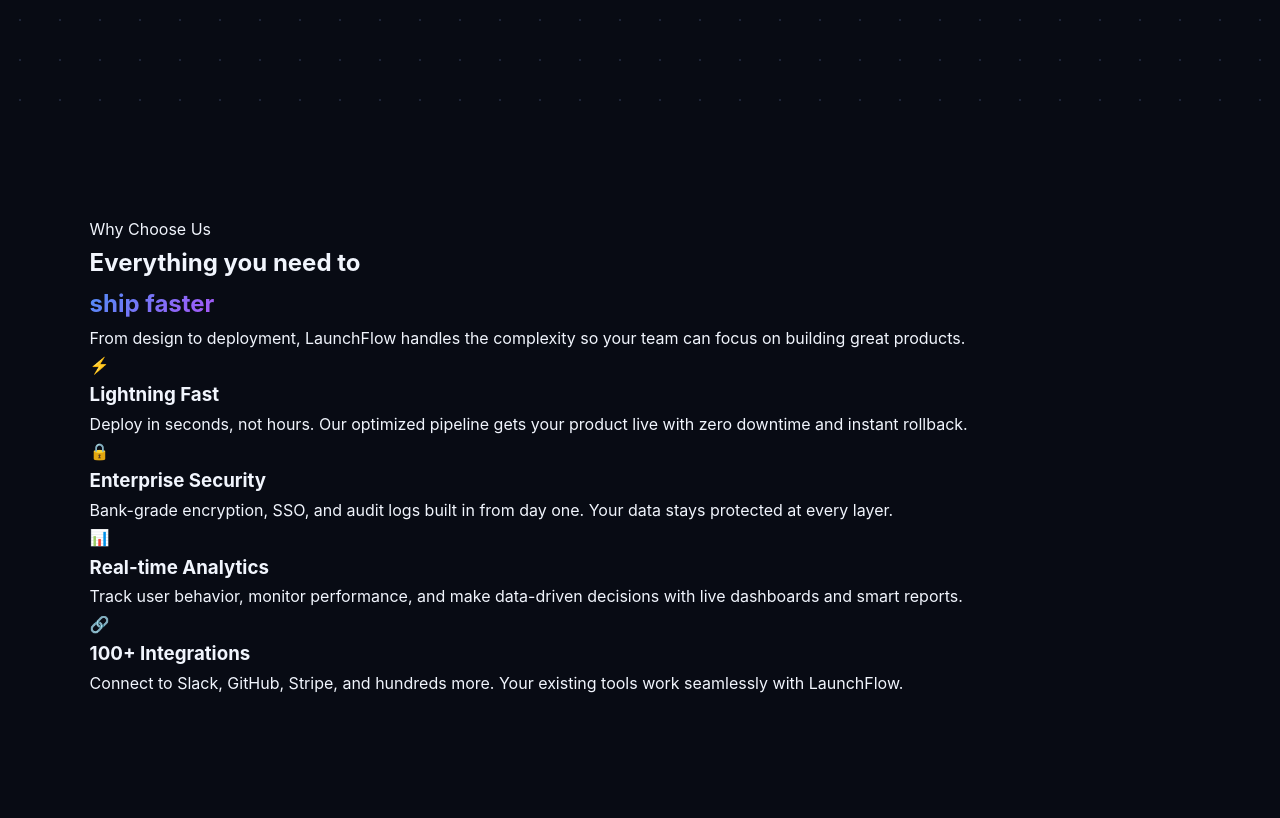
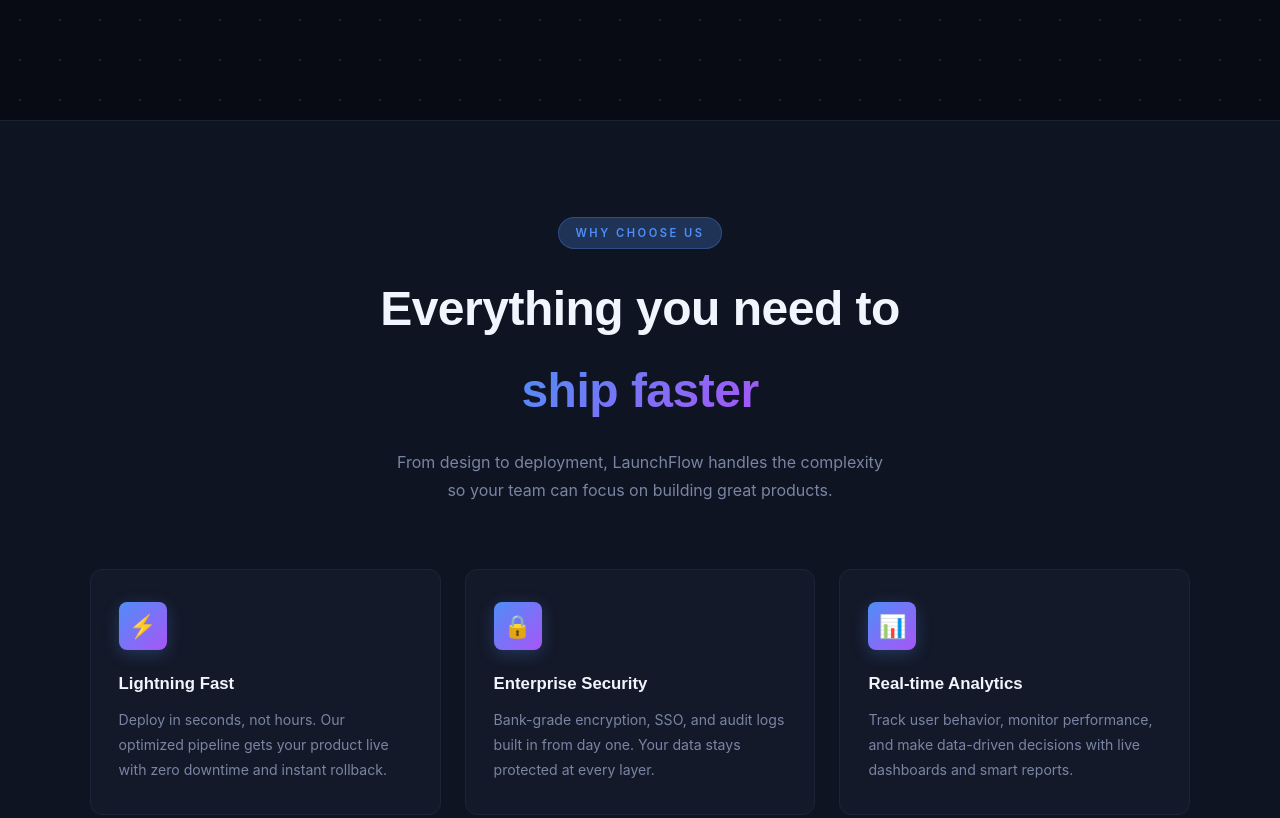
Before and after one commit to RimsahKOusar/synent-task2-ResponsiveLandingPage-Rimsha, a plain HTML site: page index.html in a window 1280 px wide. Shown: the part 680-1498 px from the top of the page. Before the commit the page ends 1473 px from the top, so only its background shows below. Drawn offline with Linux system fonts and the light colour scheme.

Commit message:
styling features

```diff
--- a/css/base.css
+++ b/css/base.css
@@ -113,3 +113,24 @@
   -webkit-text-fill-color: transparent;
   background-clip: text;
 }
+
+
+
+
+/* ── REUSABLE: SECTION BADGE ────────────────────────────────
+   Small pill-shaped label above section headings.
+   e.g. "WHY CHOOSE US", "FEATURES"
+────────────────────────────────────────────────────────────── */
+.section-badge {
+  display: inline-block;
+  padding: 0.35rem 1rem;
+  background: var(--accent-glow);
+  border: 1px solid rgba(79, 142, 247, 0.3);
+  border-radius: 999px;            /* fully rounded pill shape */
+  font-size: 0.7rem;
+  font-weight: 600;
+  letter-spacing: 2.5px;
+  text-transform: uppercase;
+  color: var(--accent);
+  margin-bottom: 1.2rem;
+}
--- /dev/null
+++ b/css/features.css
@@ -0,0 +1,118 @@
+/* ============================================================
+   features.css
+   PURPOSE : Styles for the Features section — a grid of
+             4 feature cards, each with an icon, title, and
+             description explaining what the product offers.
+   ============================================================ */
+
+
+/* ── FEATURES SECTION WRAPPER ───────────────────────────────
+   Alternate background color creates visual rhythm between
+   sections as the user scrolls.
+────────────────────────────────────────────────────────────── */
+#features {
+  background: var(--surface);
+  border-top: 1px solid var(--border);
+  border-bottom: 1px solid var(--border);
+}
+
+
+/* ── SECTION HEADER ─────────────────────────────────────────
+   Centered heading block above the card grid.
+   text-align: center keeps the badge, heading, and subtitle aligned.
+────────────────────────────────────────────────────────────── */
+.features-header {
+  text-align: center;
+  margin-bottom: 4rem;
+}
+
+.features-header h2 {
+  font-family: var(--font-head);
+  font-size: clamp(1.8rem, 4vw, 3rem);
+  font-weight: 700;
+  letter-spacing: -0.5px;
+  color: var(--text);
+  margin-bottom: 1rem;
+}
+
+/* Subtitle below the heading */
+.features-header p {
+  font-size: 1rem;
+  color: var(--muted);
+  max-width: 500px;
+  margin: 0 auto;       /* centers the paragraph */
+  line-height: 1.8;
+}
+
+
+/* ── FEATURES CARD GRID ─────────────────────────────────────
+   auto-fill + minmax: browser fits as many 260px columns as
+   possible per row. No media queries needed — it's automatic.
+   On mobile it becomes 1 column, on desktop it's 2 or 4.
+────────────────────────────────────────────────────────────── */
+.features-grid {
+  display: grid;
+  grid-template-columns: repeat(auto-fill, minmax(260px, 1fr));
+  gap: 1.5rem;
+}
+
+
+/* ── FEATURE CARD ───────────────────────────────────────────
+   Each card has a dark background, rounded corners, and a
+   subtle border. On hover it lifts and the border glows blue.
+────────────────────────────────────────────────────────────── */
+.feature-card {
+  background: var(--card);
+  border: 1px solid var(--border);
+  border-radius: var(--radius);
+  padding: 2rem 1.75rem;
+  transition: transform 0.25s ease, border-color 0.25s ease, box-shadow 0.25s ease;
+}
+
+.feature-card:hover {
+  transform: translateY(-6px);            /* card lifts on hover */
+  border-color: rgba(79, 142, 247, 0.4);  /* blue border glow */
+  box-shadow: 0 12px 40px rgba(79, 142, 247, 0.1);
+}
+
+
+/* ── CARD ICON BOX ──────────────────────────────────────────
+   A small square with a gradient background holding the icon.
+   The gradient matches the site's primary brand colors.
+────────────────────────────────────────────────────────────── */
+.feature-icon {
+  width: 48px;
+  height: 48px;
+  border-radius: var(--radius-sm);
+  background: var(--gradient);
+  display: flex;
+  align-items: center;
+  justify-content: center;
+  font-size: 1.4rem;
+  margin-bottom: 1.25rem;
+
+  /* Soft glow under the icon box */
+  box-shadow: 0 4px 16px var(--accent-glow);
+}
+
+
+/* ── CARD TITLE ─────────────────────────────────────────────
+   Feature name in bold, slightly larger than body text.
+────────────────────────────────────────────────────────────── */
+.feature-card h3 {
+  font-family: var(--font-head);
+  font-size: 1.05rem;
+  font-weight: 600;
+  color: var(--text);
+  margin-bottom: 0.6rem;
+}
+
+
+/* ── CARD DESCRIPTION ───────────────────────────────────────
+   2-3 sentences explaining what the feature does.
+────────────────────────────────────────────────────────────── */
+.feature-card p {
+  font-size: 0.88rem;
+  color: var(--muted);
+  line-height: 1.75;
+}
```
